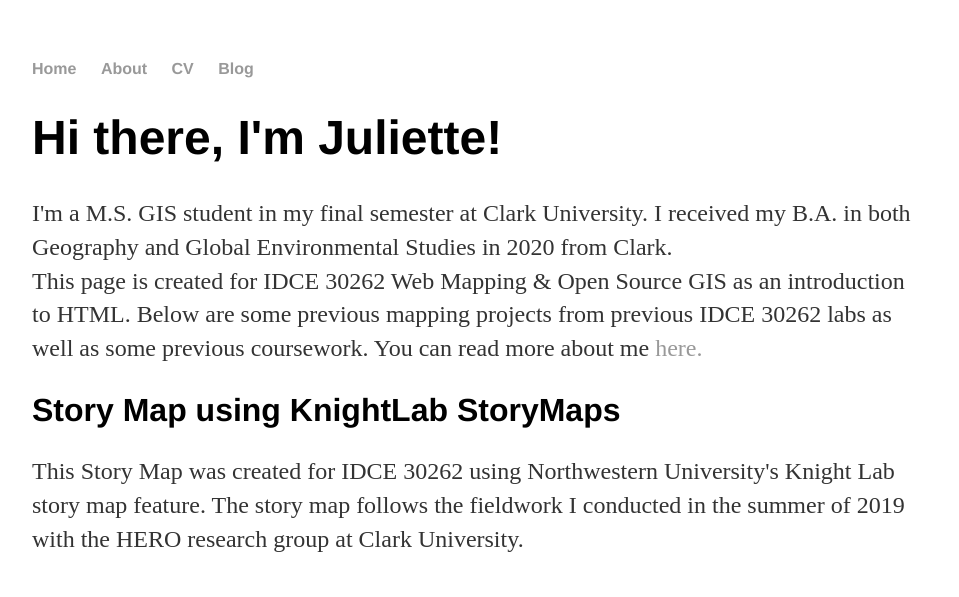
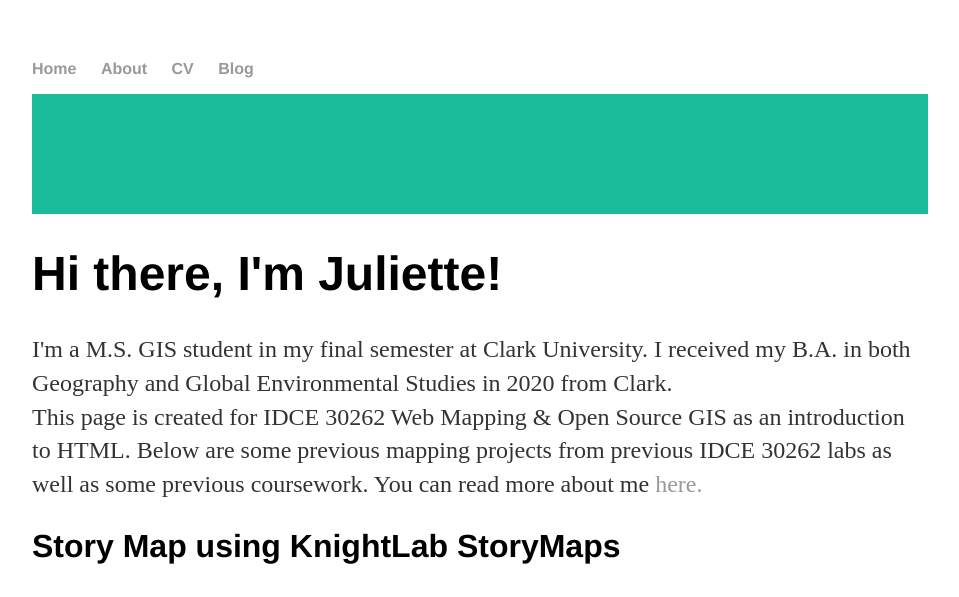
Before and after one commit to jugale/jugale.github.io, a Jekyll site: the page built from index.html, in a window 1280 px wide. Shown: the top 597 px of the page, without its empty margins (160-1119 px from the left). Built offline with Jekyll 4.4.1, drawn with Linux system fonts in a browser that asks for light colours; a script that is not in the unit is left out; grey boxes are pictures that could not be loaded.

Commit message:
update css

```diff
--- a/css/main.css
+++ b/css/main.css
@@ -33,10 +33,12 @@ p {
     line-height: 1.4em;
     color: #333;
 }
-header-background {
-  width: 100%
-  height: 200px
-  background-image: url(https://jugale.github.io/files/Houston.png);
+header {
+  padding: 60px;
+  text-align: center;
+  background: #1abc9c;
+  color: white;
+  font-size: 30px;
 }
 footer {
     border-top: 1px solid #d5d5d5;
```
